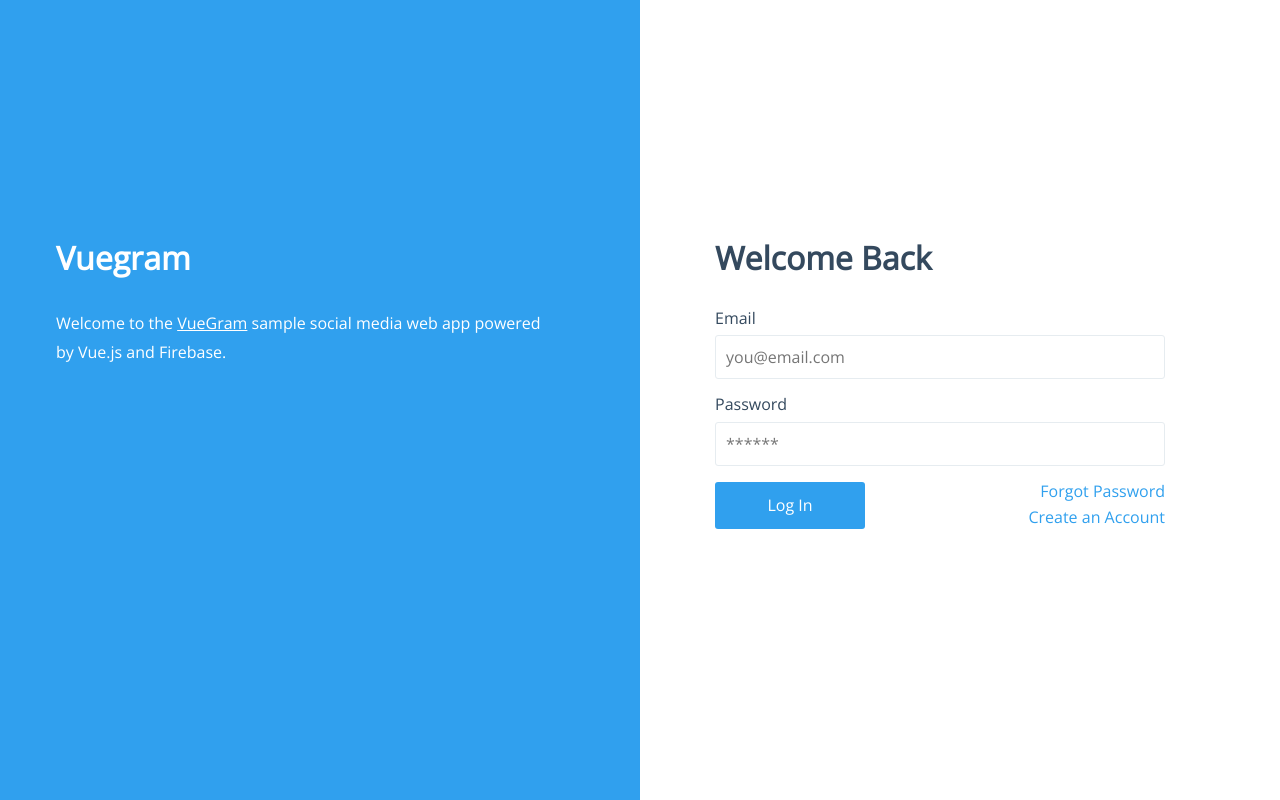
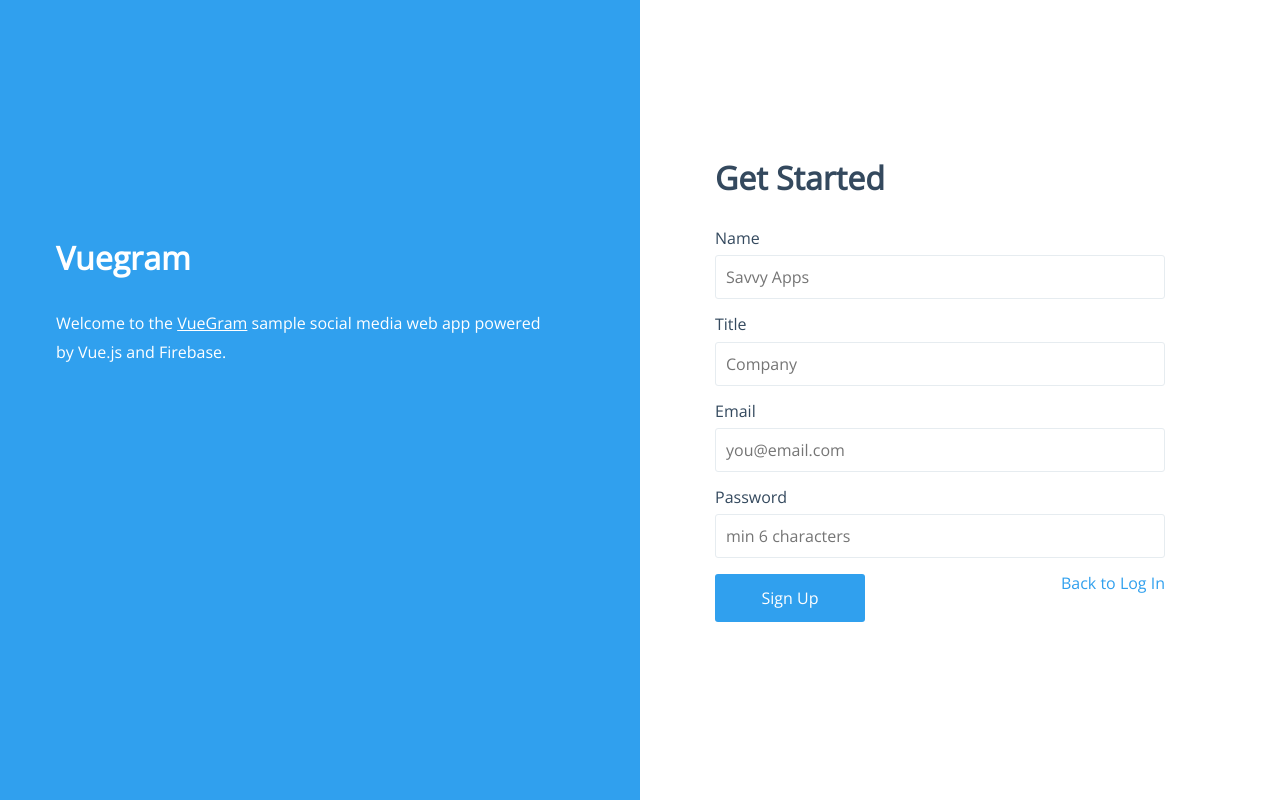
Before and after one commit to AbdulbasitSaid/vuegram, a Vue app: page /login in a window 1280 px wide. Both pictures are taken after a click on the link "Create an Account". Built offline with nearby package versions, Linux system fonts and the light colour scheme.

Commit message:
login and sign updates

```diff
--- a/src/store/index.js
+++ b/src/store/index.js
@@ -18,10 +18,27 @@ export default new Vuex.Store({
     async login({ dispatch }, form) {
       //sign in user
       const { user } = await auth.signInWithEmailAndPassword(form.email, form.password)
+      console.log(user);
+
       //fetch user profile and set state
       dispatch('fetchUserProfile', user)
     },
+    async signup({ dispatch }, form) {
+      // sign user up
+      const { user } = await auth.createUserWithEmailAndPassword(form.email, form.password)
+
+      // create user profile object in userCollections
+      await usersCollection.doc(user.uid).set({
+        name: form.name,
+        title: form.title
+      })
+
+      // fetch user profile and set in state
+      dispatch('fetchUserProfile', user)
+    },
     async fetchUserProfile({ commit }, user) {
+      console.log(user);
+
       // fetch user profile
       const userProfile = await usersCollection.doc(user.id).get()
       //set user profile to state
--- a/src/views/Login.vue
+++ b/src/views/Login.vue
@@ -9,8 +9,8 @@
           powered by Vue.js and Firebase.
         </p>
       </div>
-      <div class="col2">
-        <form @submit.prevent>
+      <div :class="{ 'signup-form': !showLoginForm }" class="col2">
+        <form v-if="showLoginForm" @submit.prevent>
           <h1>Welcome Back</h1>
           <div>
             <label for="email1">Email</label>
@@ -33,7 +33,50 @@
           <button @click="login()" class="button">Log In</button>
           <div class="extras">
             <a>Forgot Password</a>
-            <a>Create an Account</a>
+            <a @click="toggleForm()">Create an Account</a>
+          </div>
+        </form>
+        <form v-else @submit.prevent>
+          <h1>Get Started</h1>
+          <div>
+            <label for="name">Name</label>
+            <input
+              v-model.trim="signupForm.name"
+              type="text"
+              placeholder="Savvy Apps"
+              id="name"
+            />
+          </div>
+          <div>
+            <label for="title">Title</label>
+            <input
+              v-model.trim="signupForm.title"
+              type="text"
+              placeholder="Company"
+              id="title"
+            />
+          </div>
+          <div>
+            <label for="email2">Email</label>
+            <input
+              v-model.trim="signupForm.email"
+              type="text"
+              placeholder="you@email.com"
+              id="email2"
+            />
+          </div>
+          <div>
+            <label for="password2">Password</label>
+            <input
+              v-model.trim="signupForm.password"
+              type="password"
+              placeholder="min 6 characters"
+              id="password2"
+            />
+          </div>
+          <button @click="signup()" class="button">Sign Up</button>
+          <div class="extras">
+            <a @click="toggleForm()">Back to Log In</a>
           </div>
         </form>
       </div>
@@ -50,9 +93,27 @@ export default {
         password: this.loginForm.password,
       });
     },
+    signup() {
+      this.$store.dispatch("signup", {
+        email: this.signupForm.email,
+        password: this.signupForm.password,
+        name: this.signupForm.name,
+        title: this.signupForm.title,
+      });
+    },
   },
   data() {
     return {
+      showLoginForm: true,
+      toggleForm() {
+        this.showLoginForm = !this.showLoginForm;
+      },
+      signupForm: {
+        name: "",
+        title: "",
+        email: "",
+        password: "",
+      },
       loginForm: {
         email: "",
         password: "",
```
